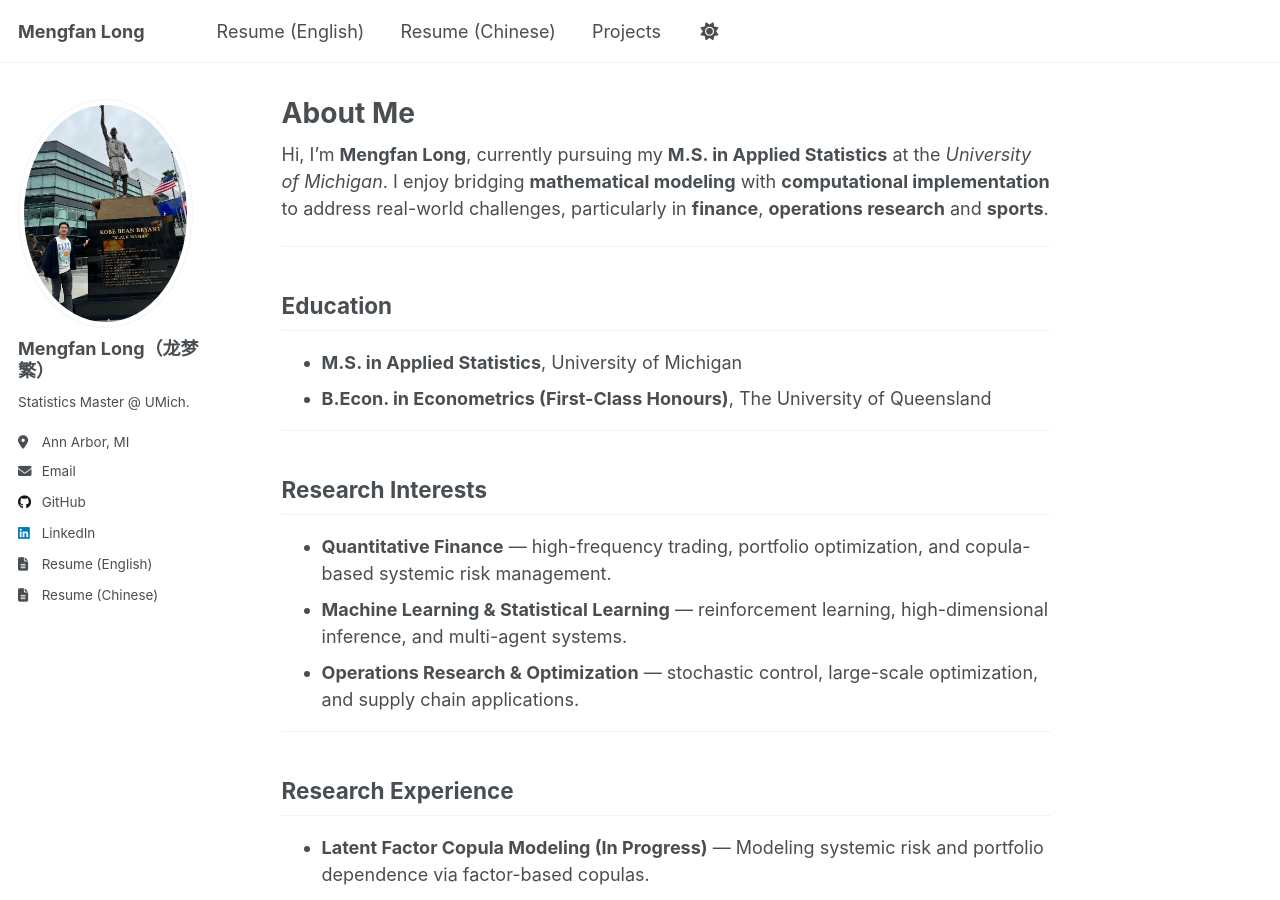
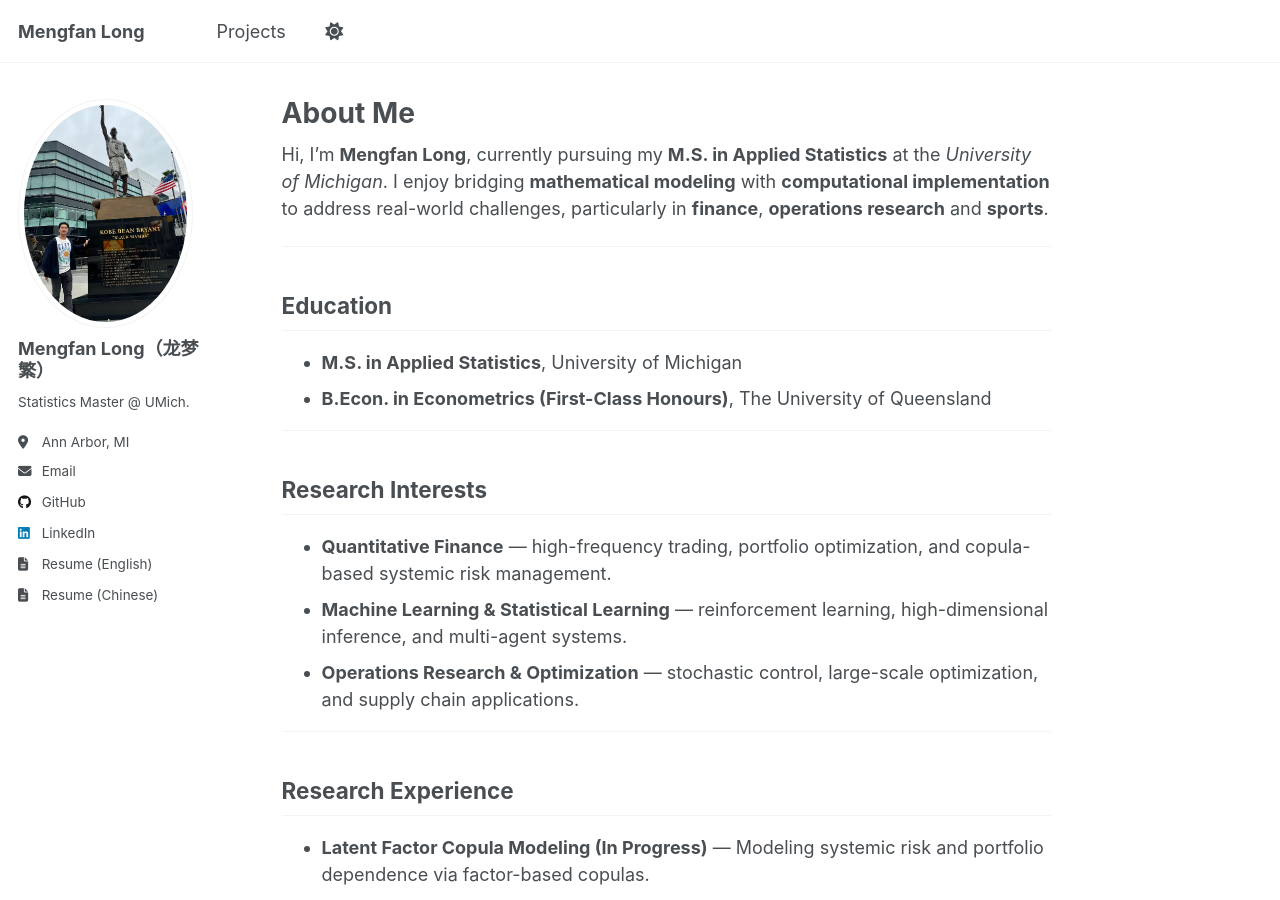
Before and after one commit to kevinlmf/kevinlmf.github.io, a Jekyll site: the page built from index.md, in a window 1280 px wide and 900 px high. Built offline with Jekyll 4.4.1, drawn with Linux system fonts in a browser that asks for light colours; a script that is not in the unit is left out.

Commit message:
Update navigation.yml

```diff
--- a/_data/navigation.yml
+++ b/_data/navigation.yml
@@ -1,9 +1,3 @@
 main:
-  - title: "Resume (English)"
-    url: /files/Resume1.pdf
-
-  - title: "Resume (Chinese)"
-    url: /files/Resume_Chinese.pdf
-
   - title: "Projects"
     url: /projects/
```
